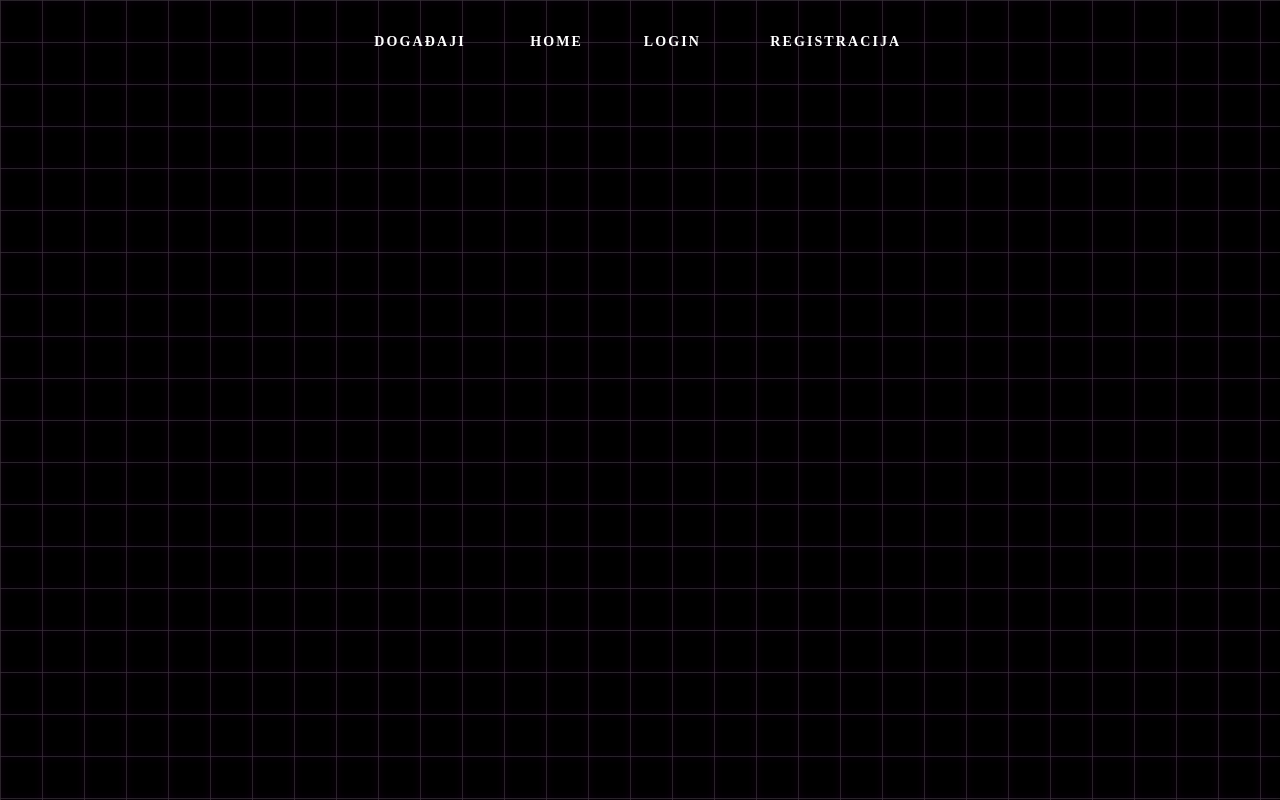
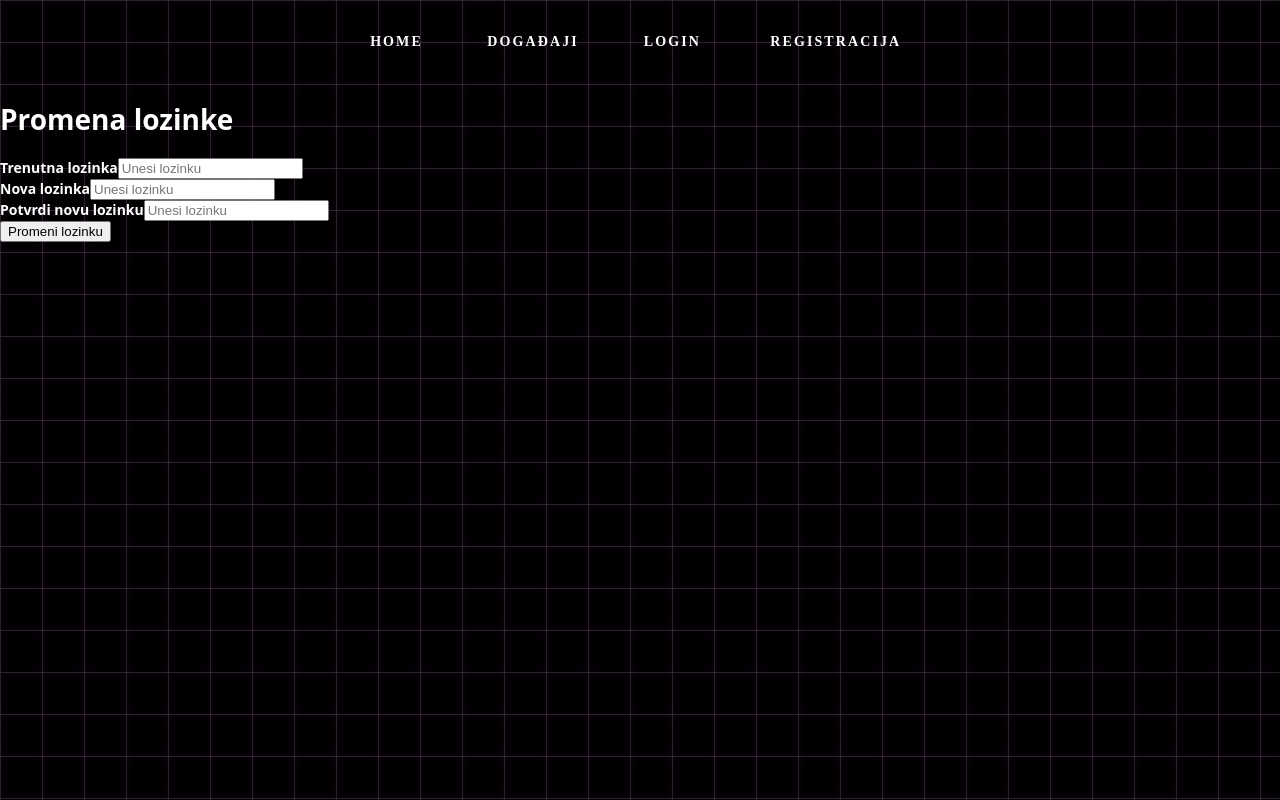
Before and after one commit to elab-development/internet-tehnologije-2024-projekat-appzadogadjaje_2021_0337, a React (Create React App) app in the folder frontend/: page /promenaLozinke in a window 1280 px wide. Built offline with nearby package versions, Linux system fonts and the light colour scheme; a web font is replaced by a local one.

Commit message:
Promena lozinke

```diff
--- a/frontend/src/App.js
+++ b/frontend/src/App.js
@@ -5,7 +5,7 @@ import { BrowserRouter,Routes,Route } from "react-router-dom";
 import Login from "./pages/login";
 import Register from "./pages/register";
 import Dogadjaji from "./pages/dogadjaji";
-
+import ChangePassword from "./pages/promenaLozinke"
 function App() {
    return (
         <BrowserRouter>
@@ -15,6 +15,7 @@ function App() {
           <Route path="/dogadjaji" element={<Dogadjaji />} />
           <Route path="/login" element={<Login />} />
           <Route path="/registracija" element={<Register />} />
+          <Route path="/promenaLozinke" element={<ChangePassword />} />
         </Routes>
         </BrowserRouter>
 
--- a/frontend/src/components/navBar.jsx
+++ b/frontend/src/components/navBar.jsx
@@ -1,15 +1,45 @@
-import React from 'react'
+import React from 'react';
+import { useNavigate } from 'react-router-dom';
 
 function NavBar() {
+  const token = localStorage.getItem("token");
+  const role = localStorage.getItem("role"); // može biti "user" ili "admin"
+  const navigate = useNavigate();
+
+  const handleLogout = (e) => {
+    e.preventDefault(); // sprečava default href ponašanje
+    localStorage.removeItem("token");
+    localStorage.removeItem("role");
+    navigate("/"); // redirect na login stranicu
+  };
+
   return (
-        <div className="navBar" >
+    <div className="navBar">
       <ul className="nav-links">
+        <li><a href="/">Home</a></li>
         <li><a href="/dogadjaji">Događaji</a></li>
-        <li><a href="/">Home</a></li>
+
+        {/* Ako korisnik nije ulogovan */}
+        {!token && (
+          <>
             <li><a href="/login">Login</a></li>
             <li><a href="/registracija">Registracija</a></li>
+          </>
+        )}
+
+        {/* Ako je korisnik ulogovan */}
+        {token && (
+          <>
+            <li><a href="/promenaLozinke">Promeni lozinku</a></li>
+            {role === "admin" && <li><a href="/admin">Admin panel</a></li>}
+            <li>
+              <a href="#" onClick={handleLogout}>Logout</a>
+            </li>
+          </>
+        )}
       </ul>
     </div>
-        )
+  );
 }
-    export default NavBar
+
+export default NavBar;
--- a/frontend/src/components/passwordField.jsx
+++ b/frontend/src/components/passwordField.jsx
@@ -1,9 +1,9 @@
 import React from "react";
 
-export default function PasswordField({ value, onChange, error }) {
+export default function PasswordField({ label="Lozinka",value, onChange, error }) {
   return (
-    <div className="input-field">
-      <label className="input-label">Lozinka</label>
+      <div className="input-field">
+      <label className="input-label">{label}</label>
       <input
         type="password"
         value={value}
--- a/frontend/src/pages/login.jsx
+++ b/frontend/src/pages/login.jsx
@@ -1,11 +1,14 @@
 import React, { useState } from "react";
 import EmailField from "../components/emailField";
 import PasswordField from "../components/passwordField";
+import { useNavigate } from "react-router-dom";
 
 export default function Login() {
   const [email, setEmail] = useState("");
   const [password, setPassword] = useState("");
   const [message, setMessage] = useState("");
+
+  const navigate = useNavigate();
 
   const handleLogin = async () => {
     try {
@@ -22,6 +25,7 @@ export default function Login() {
         setMessage(data.message);
         setEmail("");
         setPassword("");
+        navigate("/dogadjaji");
       } else {
         const backendMessage = data.message || Object.values(data).flat().join(", ");
         setMessage(backendMessage);
@@ -35,7 +39,7 @@ export default function Login() {
     <div className="auth-container">
       <h1 className="auth-title">Login</h1>
       <EmailField value={email} onChange={(e) => setEmail(e.target.value)} />
-      <PasswordField value={password} onChange={(e) => setPassword(e.target.value)} />
+      <PasswordField   value={password} onChange={(e) => setPassword(e.target.value)} />
 
       {message && <p style={{ color: "yellow", marginTop: "1rem" }}>{message}</p>}
 
--- /dev/null
+++ b/frontend/src/pages/promenaLozinke.jsx
@@ -0,0 +1,82 @@
+import React, { useState } from "react";
+import PasswordField from "../components/passwordField";
+import { useNavigate } from "react-router-dom";
+
+export default function ChangePassword() {
+  const [currentPassword, setCurrentPassword] = useState("");
+  const [newPassword, setNewPassword] = useState("");
+  const [newPasswordConfirm, setNewPasswordConfirm] = useState("");
+  const [message, setMessage] = useState("");
+
+  const navigate = useNavigate();
+
+  const handleChangePassword = async () => {
+    const token = localStorage.getItem("token");
+    if (!token) {
+      setMessage("Morate biti ulogovani da promenite lozinku.");
+      return;
+    }
+
+    try {
+      const res = await fetch("http://localhost:8000/api/change-password", {
+        method: "PATCH",
+        headers: {
+          "Content-Type": "application/json",
+          "Authorization": `Bearer ${token}`
+        },
+        body: JSON.stringify({
+          current_password: currentPassword,
+          new_password: newPassword,
+          new_password_confirmation: newPasswordConfirm
+        }),
+      });
+
+      const data = await res.json();
+
+      if (res.ok) {
+        setMessage(data.message);
+        setCurrentPassword("");
+        setNewPassword("");
+        setNewPasswordConfirm("");
+        // opcionalno: redirect nakon uspešne promene
+        // navigate("/dogadjaji");
+      } else {
+        // backend šalje ili message ili errors
+        const backendMessage = data.message || Object.values(data.errors || {}).flat().join(", ");
+        setMessage(backendMessage);
+      }
+    } catch (err) {
+      setMessage("Network error: " + err.message);
+    }
+  };
+
+  return (
+    <div className="auth-container">
+      <h1 className="auth-title">Promena lozinke</h1>
+
+      <PasswordField
+        label="Trenutna lozinka"
+        value={currentPassword}
+        onChange={(e) => setCurrentPassword(e.target.value)}
+      />
+
+      <PasswordField
+        label="Nova lozinka"
+        value={newPassword}
+        onChange={(e) => setNewPassword(e.target.value)}
+      />
+
+      <PasswordField
+        label="Potvrdi novu lozinku"
+        value={newPasswordConfirm}
+        onChange={(e) => setNewPasswordConfirm(e.target.value)}
+      />
+
+      {message && <p style={{ color: "yellow", marginTop: "1rem" }}>{message}</p>}
+
+      <button onClick={handleChangePassword} className="auth-button">
+        Promeni lozinku
+      </button>
+    </div>
+  );
+}
--- a/frontend/src/pages/register.jsx
+++ b/frontend/src/pages/register.jsx
@@ -2,12 +2,15 @@ import React, { useState } from "react";
 import NameField from "../components/nameField";
 import EmailField from "../components/emailField";
 import PasswordField from "../components/passwordField";
+import { useNavigate } from "react-router-dom";
 
 export default function Register() {
   const [name, setName] = useState("");
   const [email, setEmail] = useState("");
   const [password, setPassword] = useState("");
   const [message, setMessage] = useState("");
+
+  const navigate = useNavigate();
 
   const handleRegister = async () => {
     try {
@@ -23,6 +26,7 @@ export default function Register() {
         setName("");
         setEmail("");
         setPassword("");
+        navigate("/dogadjaji");
       } else {
         const backendMessage = data.message || Object.values(data).flat().join(", ");
       setMessage(backendMessage);
```
Lines whose indentation alone changed are shown as unchanged.
